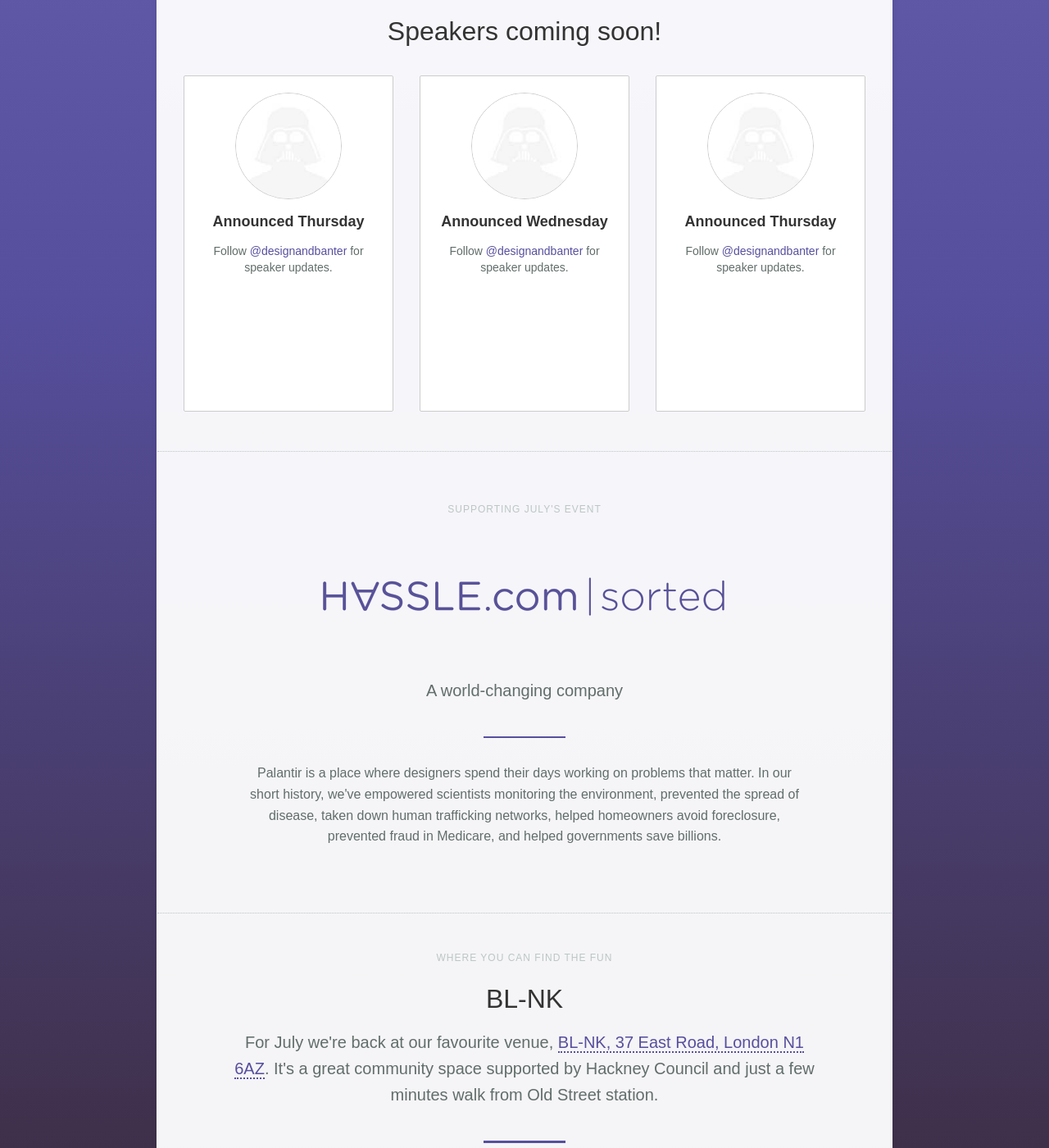
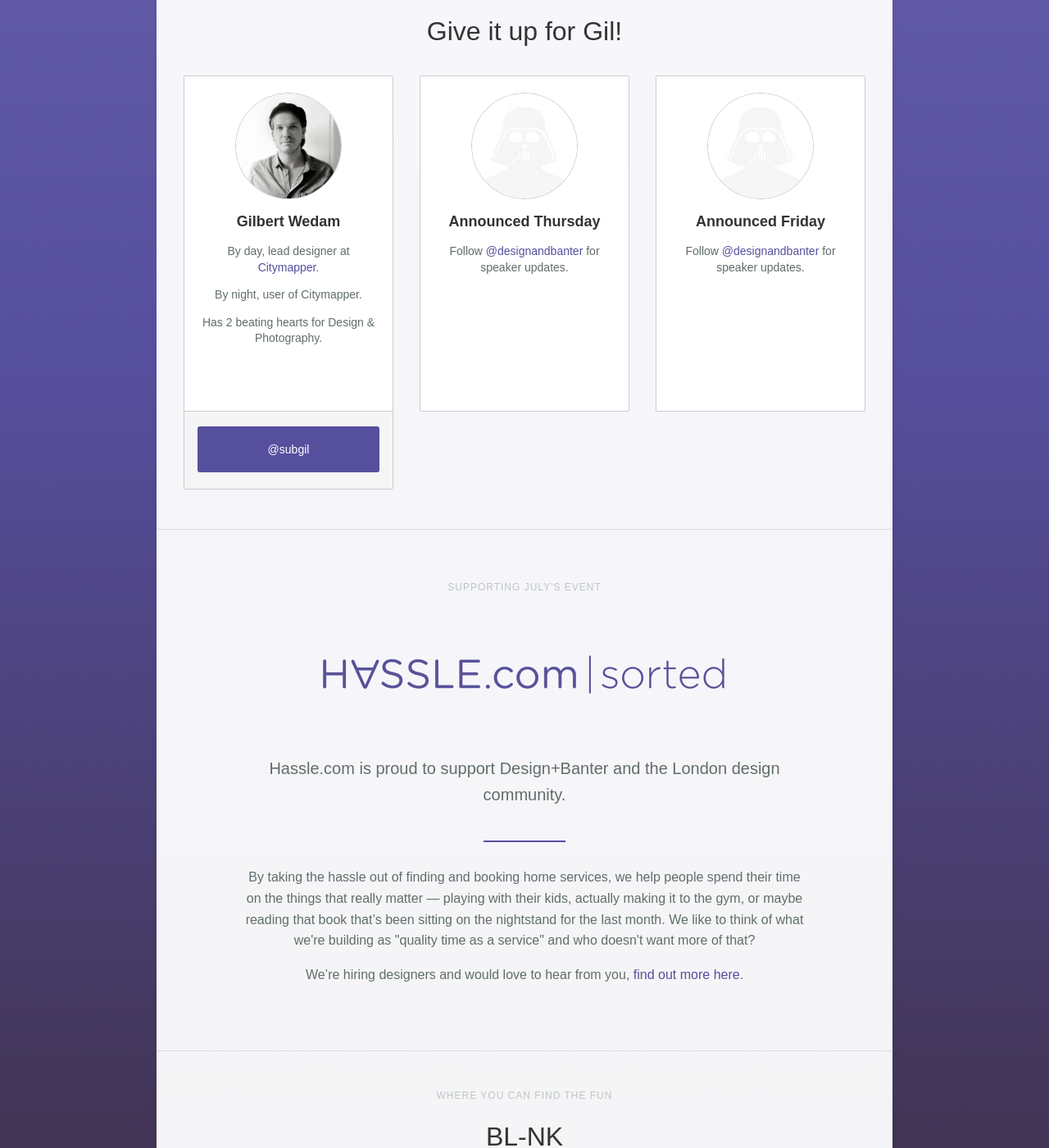
Before and after one commit to design-and-banter/db-dotcom, a Jekyll site: the page built from index.html, in a window 1280 px wide and 1400 px high, scrolled down 1181 px. Shown: the whole window at 82% size. Built offline with Jekyll 4.4.1, drawn with Linux system fonts in a browser that asks for light colours; nearby versions of some CDN libraries; comment, search, counter and statistics services are not loaded; some of the changed text lies outside the part shown.

Commit message:
add hassle copy, add gilbert wedam

```diff
--- a/_includes/event.html
+++ b/_includes/event.html
@@ -16,10 +16,38 @@
     <span class="strap">This month's Design+Banter speakers</span>
 
 
-    <h1>Speakers coming soon!</h1>
+    <h1>Give it up for Gil!</h1>
 
 
     <ul>
+
+        <li>
+
+          <article class="speaker">
+
+            <div class="head">
+              <img src="images/speakers/gilbert-wedam.jpg">
+            </div>
+
+            <section class='bio'>
+
+              <h1>Gilbert Wedam</h1>
+              <p>By day, lead designer at <a href="http://citymapper.com">Citymapper</a>.</p>
+
+              <p>By night, user of Citymapper.</p>
+
+              <p>Has 2 beating hearts for Design &amp; Photography.</p>
+
+
+            </section>
+
+            <section class='interact'>
+              <a href="http://www.twitter.com/subgil" target='_blank' class='btn'>@subgil</a>
+            </section>
+
+          </article>
+
+        </li>
 
         <li>
 
@@ -55,31 +83,7 @@
 
             <section class='bio'>
 
-              <h1>Announced Wednesday</h1>
-              <p>Follow <a hred="http://twitter.com/designandbanter/">@designandbanter</a> for speaker updates.</p>
-
-
-            </section>
-
-            <!-- <section class='interact'>
-              <a href="http://www.twitter.com/ntlk" target='_blank' class='btn'>@ntlk</a>
-            </section> -->
-
-          </article>
-
-        </li>
-
-        <li>
-
-          <article class="speaker">
-
-            <div class="head">
-              <img src="images/speakers/tba.jpg">
-            </div>
-
-            <section class='bio'>
-
-              <h1>Announced Thursday</h1>
+              <h1>Announced Friday</h1>
               <p>Follow <a hred="http://twitter.com/designandbanter/">@designandbanter</a> for speaker updates.</p>
 
 
--- a/_includes/opening.html
+++ b/_includes/opening.html
@@ -1,4 +1,4 @@
-<div class="flash">  <b>Next event:</b> Tuesday, July 7th, 7pm, @ BL-NK.
+<div class="flash">  <b>Next event:</b> Monday, July 7th, 7pm, @ BL-NK.
 	<a href="https://www.eventbrite.co.uk/e/designbanter13-tickets-12115091565"> Get your ticket now.</a>
 </div>
 
--- a/_includes/sponsors.html
+++ b/_includes/sponsors.html
@@ -1,8 +1,11 @@
 <section class="sponsors" id="sponsors">
   <span class="strap">Supporting July's event</span>
-    <a href="http://www.palantir.com/">
+	<a target="_blank" href="http://www.hassle.com/careers">
     <img src="images/sponsors/hassle-logo.png">
-    <h2>A world-changing company</h2>
-    <p>Palantir is a place where designers spend their days working on problems that matter. In our short history, we've empowered scientists monitoring the environment, prevented the spread of disease, taken down human trafficking networks, helped homeowners avoid foreclosure, prevented fraud in Medicare, and helped governments save billions.</p>
   </a>
+		<h2>Hassle.com is proud to support Design+Banter and the London design community. </h2>
+
+		<p>By taking the hassle out of finding and booking home services, we help people spend their time on the things that really matter — playing with their kids, actually making it to the gym, or maybe reading that book that’s been sitting on the nightstand for the last month. We like to think of what we're building as "quality time as a service" and who doesn't want more of that?</p>
+
+		<p>We’re hiring designers and would love to hear from you, <a target="_blank" href="http://hassle.com/careers">find out more here</a>.</p>
 </section>
```
Also changed, not shown: images/speakers/gilbert-wedam.jpg (added).
